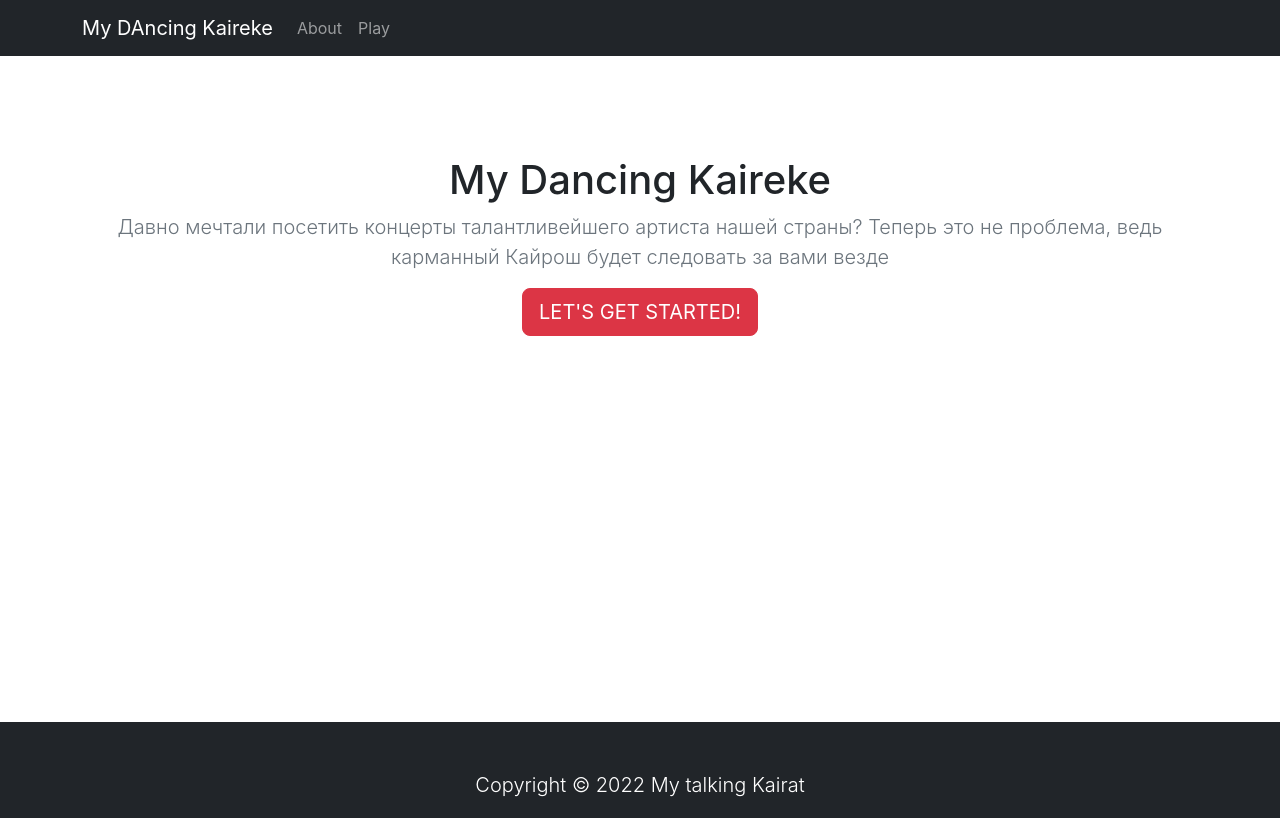
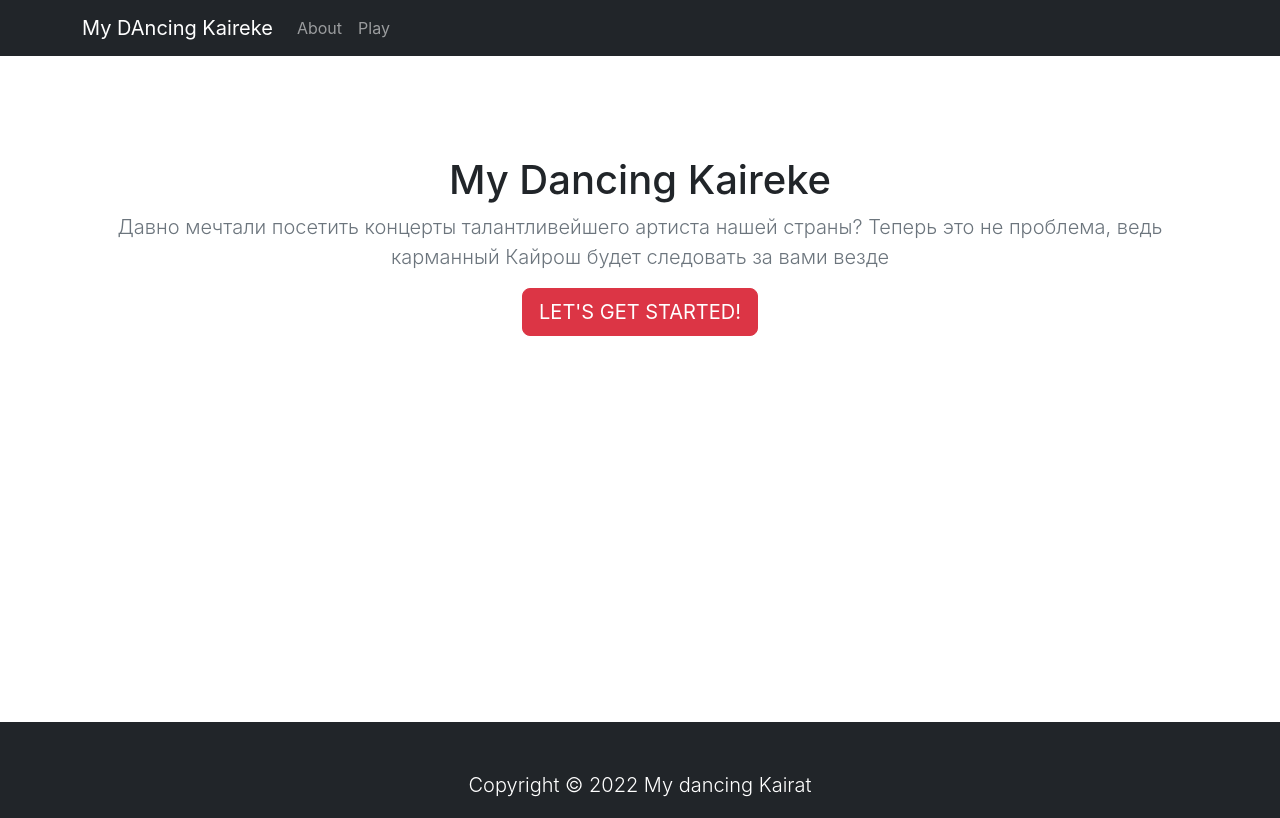
Before and after one commit to effuone/MyTalkingKairatNurtas, a React (Create React App) app: page / in a window 1280 px wide. Built offline with nearby package versions, Linux system fonts and the light colour scheme; no server answers.

Commit message:
Update Footer.jsx

```diff
--- a/src/components/common/footer/Footer.jsx
+++ b/src/components/common/footer/Footer.jsx
@@ -3,7 +3,7 @@ const Footer = () => {
     return(
         <footer className='p-5 bg-dark text-white text-center position-relative'>
             <div className="container">
-                <p className='lead'>Copyright &copy; 2022 My talking Kairat</p>
+                <p className='lead'>Copyright &copy; 2022 My dancing Kairat</p>
             </div>
         </footer>
     )
```
